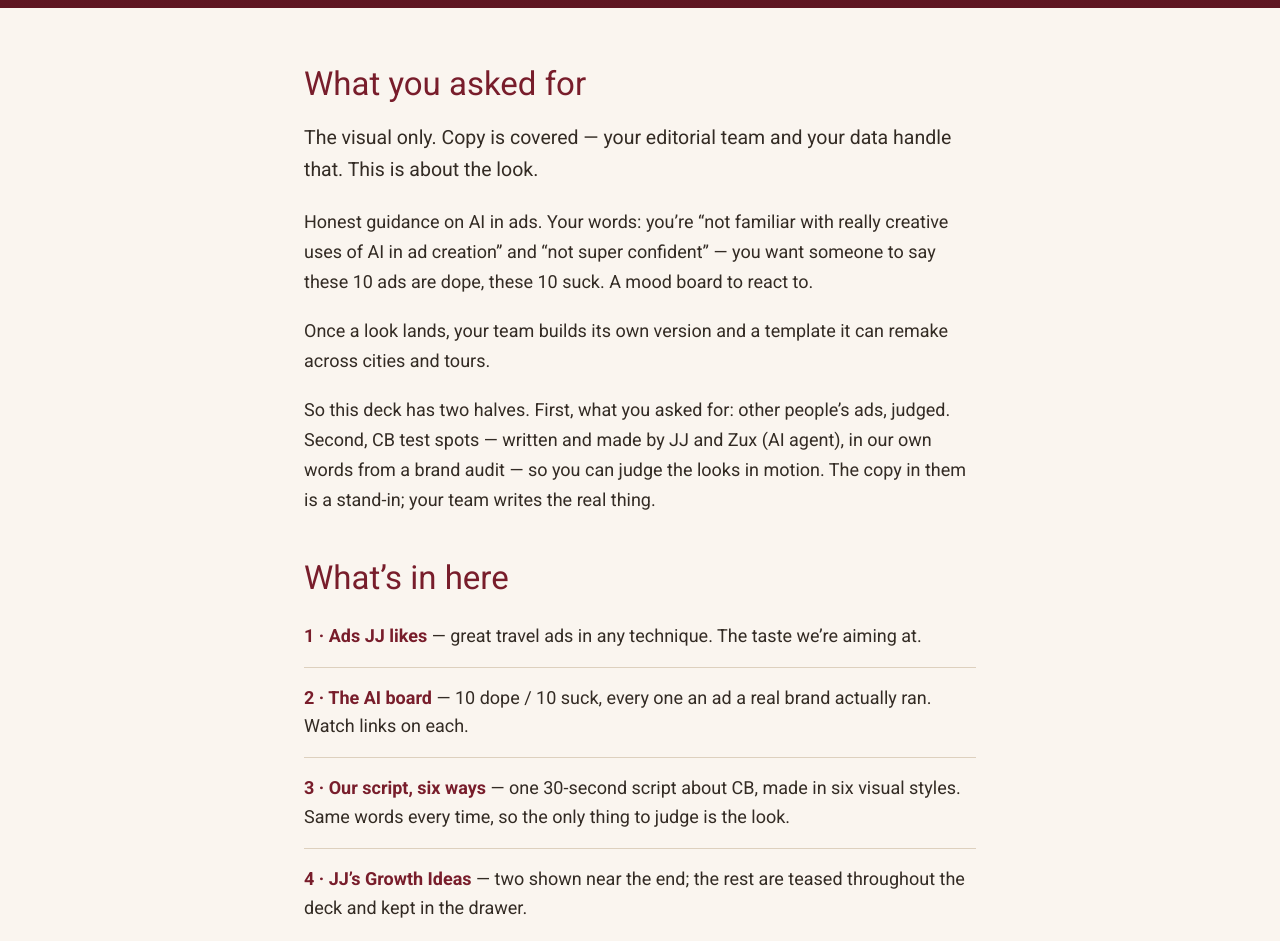
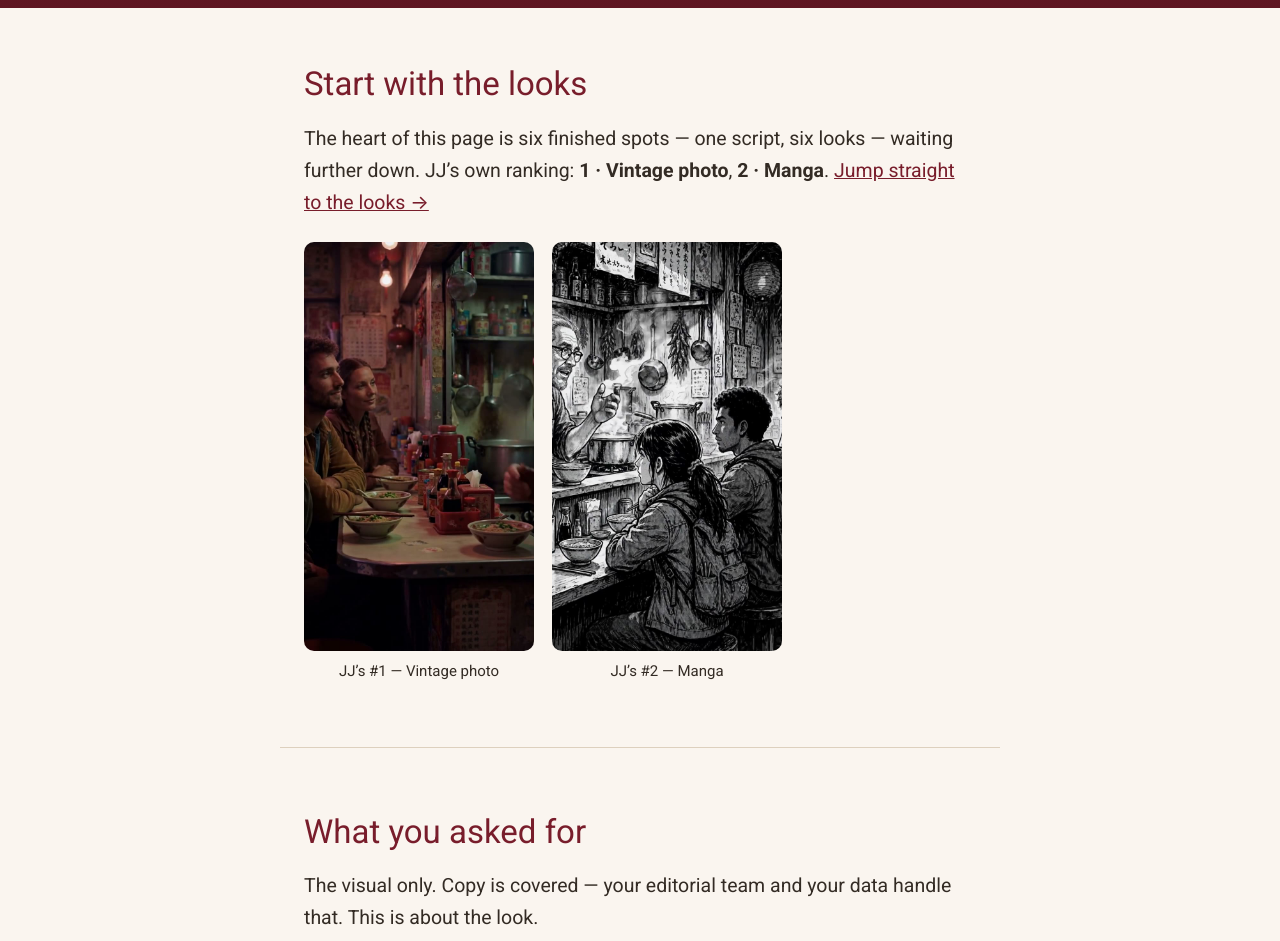
Before and after one commit to Damnjjwtf/zux-board, a plain HTML site: page pitch/cb-style-deck/index.html in a window 1280 px wide. Shown: the part 560-1501 px from the top of the page. Drawn offline with Linux system fonts and the light colour scheme.

Commit message:
CB pitch page: JJ's picks up top — Vintage photo #1, Manga #2; looks reordered

```diff
--- a/pitch/cb-style-deck/index.html
+++ b/pitch/cb-style-deck/index.html
@@ -322,6 +322,26 @@
 
 <main>
 
+  <!-- Start here: the looks, up top -->
+  <section class="section" id="start">
+    <div class="wrap">
+      <h2>Start with the&nbsp;looks</h2>
+      <p class="lede">The heart of this page is six finished spots — one script, six looks — waiting further down. JJ&rsquo;s own ranking: <b>1 · Vintage&nbsp;photo</b>, <b>2 ·&nbsp;Manga</b>. <a href="#looks">Jump straight to the&nbsp;looks&nbsp;&rarr;</a></p>
+      <div style="display:flex;gap:18px;flex-wrap:wrap;margin-top:22px">
+        <figure style="margin:0;max-width:230px">
+          <a href="#looks"><img src="posters/vintage.jpg" alt="The spot in the vintage photo look — JJ&rsquo;s number one pick" style="width:100%;height:auto;display:block;border-radius:10px" /></a>
+          <figcaption style="margin-top:8px;font-size:15px;text-align:center">JJ&rsquo;s #1 — Vintage&nbsp;photo</figcaption>
+        </figure>
+        <figure style="margin:0;max-width:230px">
+          <a href="#looks"><img src="posters/manga.jpg" alt="The spot in the manga look — JJ&rsquo;s number two pick" style="width:100%;height:auto;display:block;border-radius:10px" /></a>
+          <figcaption style="margin-top:8px;font-size:15px;text-align:center">JJ&rsquo;s #2 —&nbsp;Manga</figcaption>
+        </figure>
+      </div>
+    </div>
+  </section>
+
+  <hr class="rule" />
+
   <!-- 2 · What you asked for -->
   <section class="section" id="ask">
     <div class="wrap body">
@@ -531,9 +551,26 @@
     <div class="wrap">
       <h2>The six&nbsp;looks</h2>
       <p class="lede">Six finished spots. Same script, same voice — the only thing that changes is the&nbsp;look.</p>
+      <p><b>JJ&rsquo;s ranking:</b> Vintage photo is his number one, Manga his number two. The other four stay in the running — those two are where he&rsquo;d&nbsp;start.</p>
 
       <article class="look">
-        <h3><span class="n">1 ·</span> Sketchbook</h3>
+        <h3><span class="n">1 ·</span> Vintage photo <span style="color:var(--burgundy);font-size:16px">— JJ&rsquo;s #1 pick</span></h3>
+        <div class="video-frame">
+          <video controls preload="none" playsinline poster="posters/vintage.jpg" src="videos/vintage.mp4" aria-label="The 30-second spot in the vintage look"></video>
+        </div>
+        <p class="caption">1970s snapshot warmth. The boundary case: it fakes documentary, so its honest use is as a grade over CB&rsquo;s real archive — never generated&nbsp;scenes.</p>
+      </article>
+
+      <article class="look">
+        <h3><span class="n">2 ·</span> Manga <span style="color:var(--burgundy);font-size:16px">— JJ&rsquo;s #2 pick</span></h3>
+        <div class="video-frame">
+          <video controls preload="none" playsinline poster="posters/manga.jpg" src="videos/manga.mp4" aria-label="The 30-second spot in the manga look"></video>
+        </div>
+        <p class="caption">Black-and-white ink; the only color is the burgundy end card. Strongest likeness of the set — a possible Tokyo / Osaka&nbsp;variant.</p>
+      </article>
+
+      <article class="look">
+        <h3><span class="n">3 ·</span> Sketchbook</h3>
         <div class="video-frame">
           <video controls preload="none" playsinline poster="posters/sketchbook.jpg" src="videos/sketchbook.mp4" aria-label="The 30-second spot in the sketchbook look"></video>
         </div>
@@ -541,27 +578,11 @@
       </article>
 
       <article class="look">
-        <h3><span class="n">2 ·</span> Poster</h3>
+        <h3><span class="n">4 ·</span> Poster</h3>
         <div class="video-frame">
           <video controls preload="none" playsinline poster="posters/poster.jpg" src="videos/poster.mp4" aria-label="The 30-second spot in the poster look"></video>
         </div>
         <p class="caption">Two-color screen-print. Bold, cheap to remake, reads at a glance in a&nbsp;feed.</p>
-      </article>
-
-      <article class="look">
-        <h3><span class="n">3 ·</span> Vintage photo</h3>
-        <div class="video-frame">
-          <video controls preload="none" playsinline poster="posters/vintage.jpg" src="videos/vintage.mp4" aria-label="The 30-second spot in the vintage look"></video>
-        </div>
-        <p class="caption">1970s snapshot warmth. The boundary case: it fakes documentary, so its honest use is as a grade over CB&rsquo;s real archive — never generated&nbsp;scenes.</p>
-      </article>
-
-      <article class="look">
-        <h3><span class="n">4 ·</span> Manga</h3>
-        <div class="video-frame">
-          <video controls preload="none" playsinline poster="posters/manga.jpg" src="videos/manga.mp4" aria-label="The 30-second spot in the manga look"></video>
-        </div>
-        <p class="caption">Black-and-white ink; the only color is the burgundy end card. Strongest likeness of the set — a possible Tokyo / Osaka&nbsp;variant.</p>
       </article>
 
       <article class="look">
```
